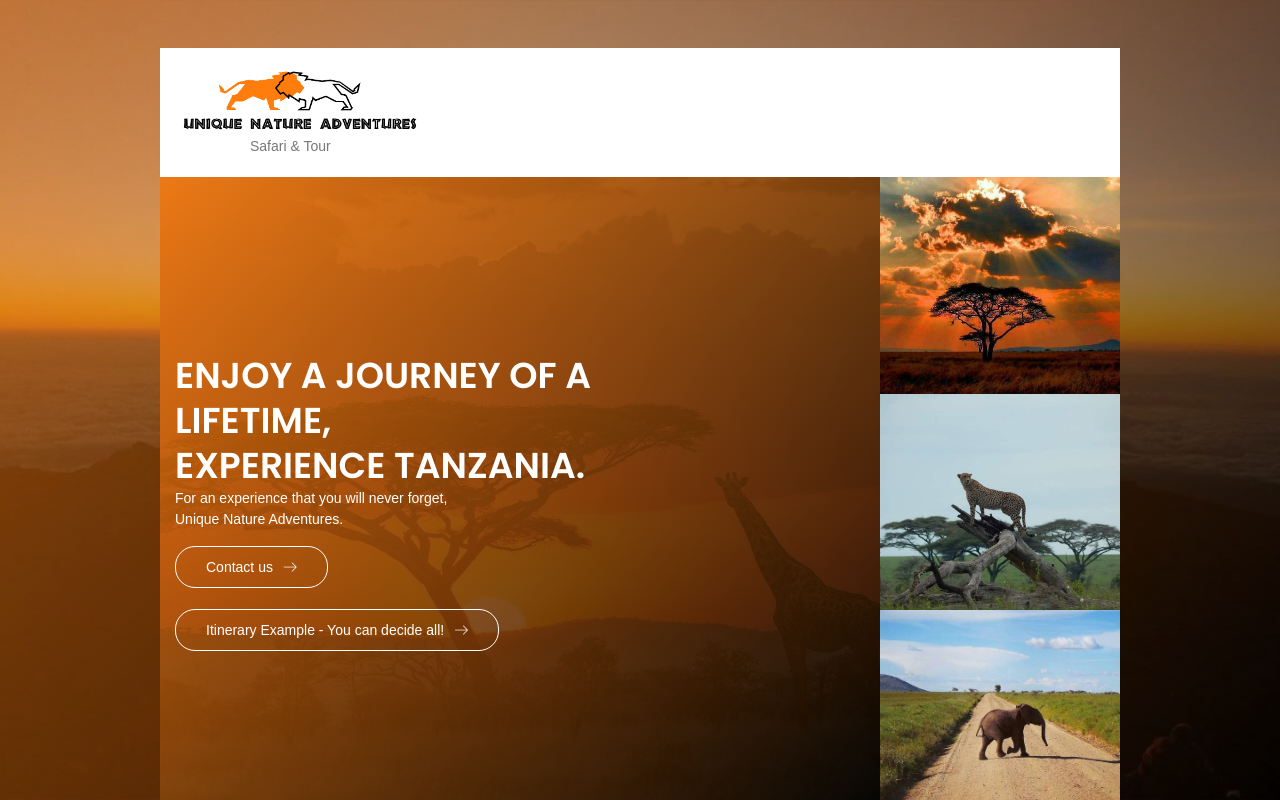
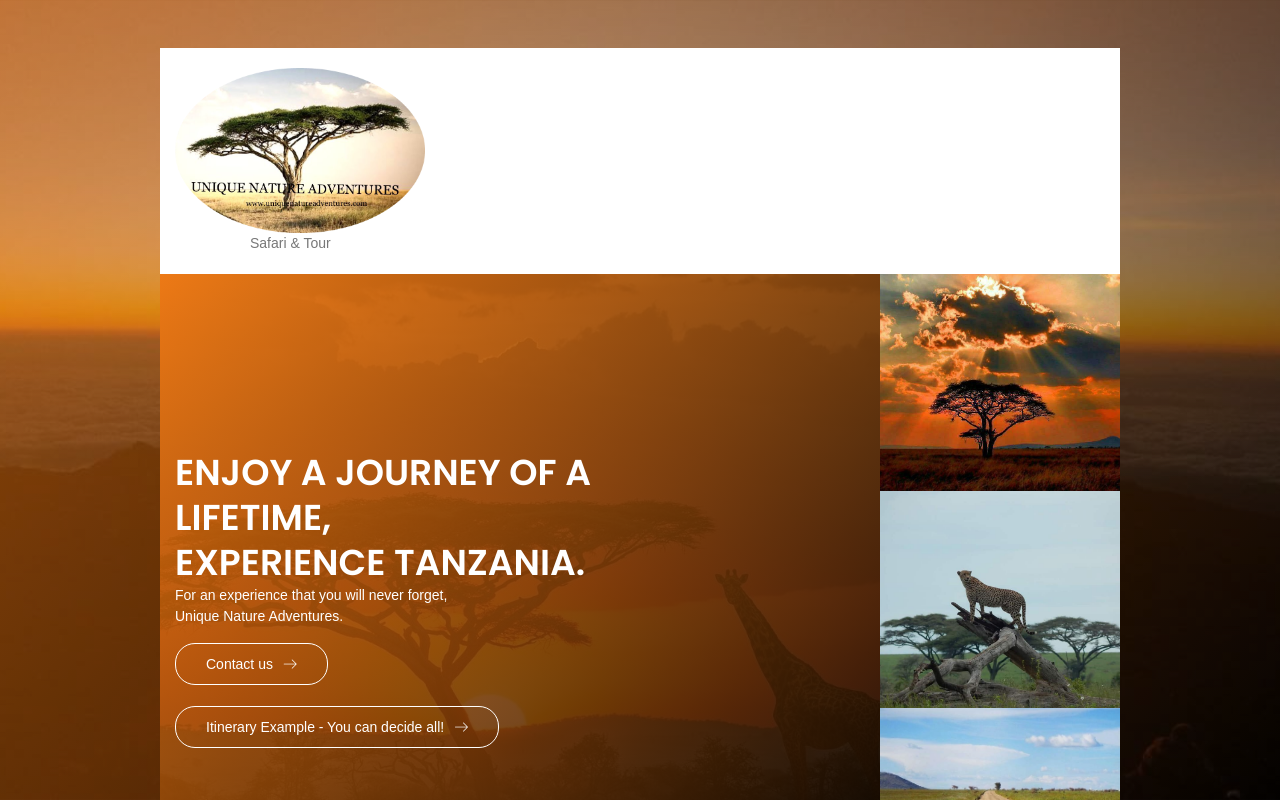
Before and after one commit to enjoytanzaniasafariandtour/enjoytanzaniasafariandtour.github.io, a plain HTML site: page index2.html in a window 1280 px wide. Shown: the top 800 px of the page. Drawn offline with nearby package versions, Linux system fonts and the light colour scheme.

Commit message:
Update index2.html

```diff
--- a/index2.html
+++ b/index2.html
@@ -48,7 +48,7 @@
 					<div class="header-wrap">
 						<div class="header-top d-flex justify-content-between align-items-center">
 							<div class="logo">
-								<a href="index.html"><img src="img/logo.png" width="250px"></a><br><span style="margin-left: 75px;">Safari & Tour</span>
+								<a href="index.html"><img src="img/new_logo.png" width="250px"></a><br><span style="margin-left: 75px;">Safari & Tour</span>
 							</div>
 						</div>
 					</div>
@@ -328,7 +328,7 @@
 					<div class="container">
 						<div class="footer-content d-flex justify-content-between align-items-center flex-wrap">
 							<div class="logo">
-								<a href="index.html"><img src="img/f-logo.png" width="200px" alt=""></a>
+								<a href="index.html"><img src="img/new_logo.png" width="200px" alt=""></a>
 							</div>
 
 							<div class="copy-right-text"><small id="copyrightTag">Copyright &copy;  </small><small> |  Made by <a style="color:white" target="_blank" rel="noopener" href="https://shaunwebb.co.uk">Shaun Webb</a></small>	</div>
```
